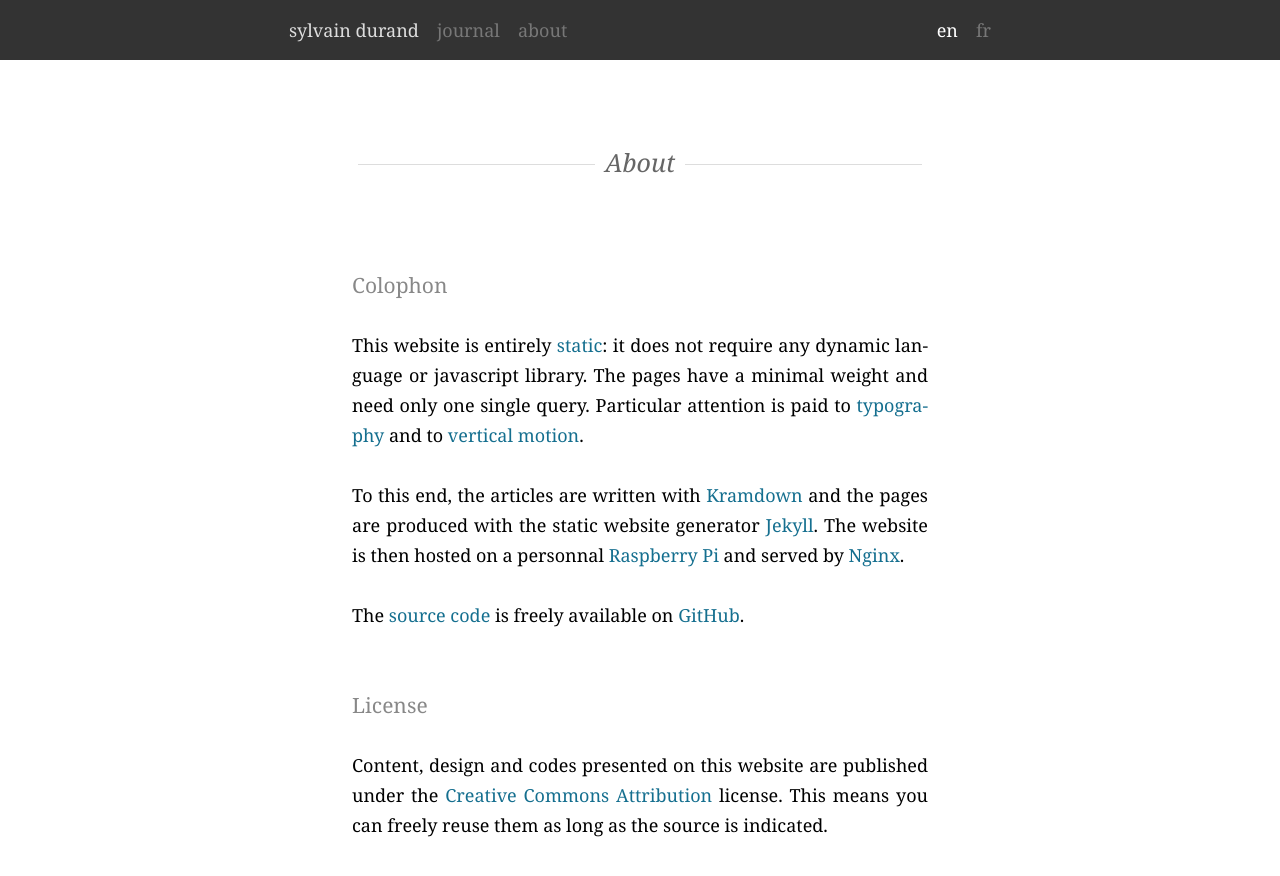
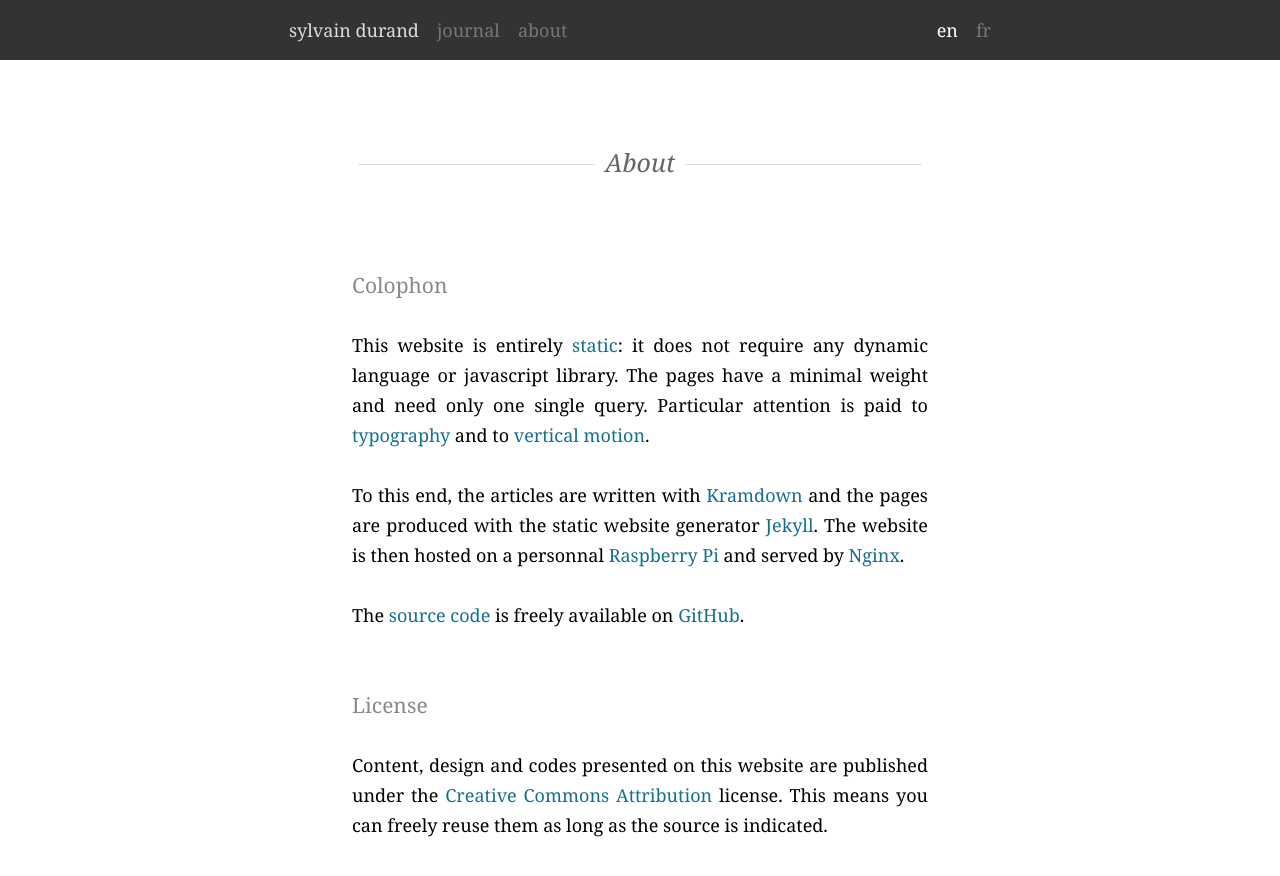
Before and after one commit to simonmeggle/simonmeggle.github.io, a Jekyll site: the page built from _posts/en/2014-01-04-about.md, in a window 1280 px wide. Shown: the top 876 px of the page. Built offline with Jekyll 4.4.1, drawn with Linux system fonts in a browser that asks for light colours; some web fonts are replaced.

Commit message:
Removing hyphenation

```diff
--- a/_includes/style.sass
+++ b/_includes/style.sass
@@ -44,10 +44,6 @@ p,ul,ol
   +padding(1,0)
   +width
   text-align: justify
-  hyphens: auto
-  -moz-hyphens: auto
-  -ms-hyphens: auto
-  -webkit-hyphens: auto
 
 ul, ol
   +padding(0,0)
```
